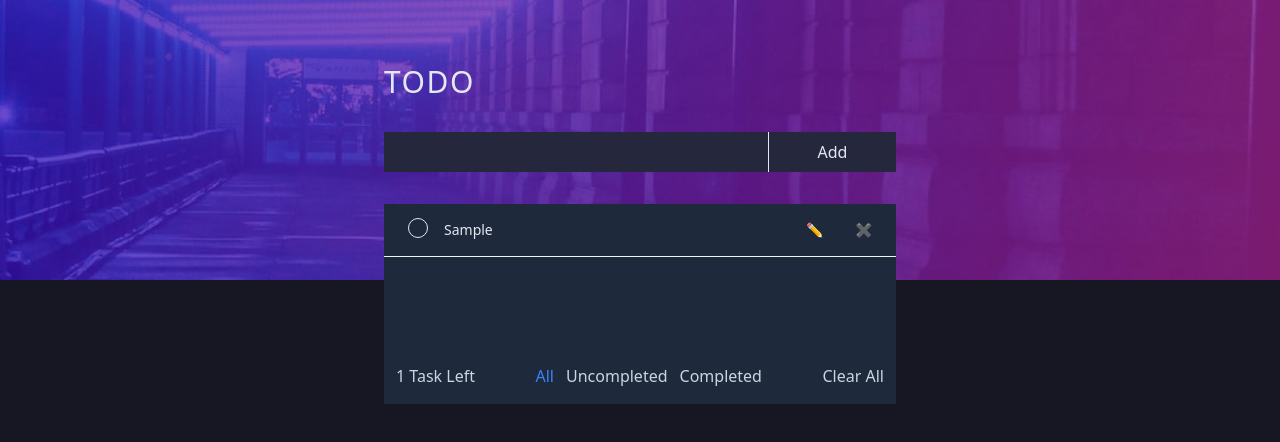
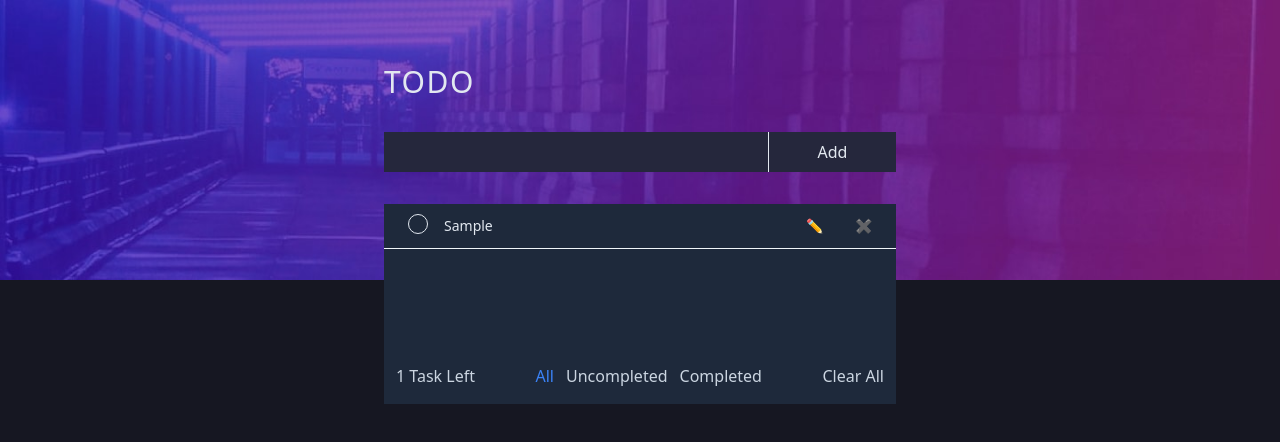
Before and after one commit to boluwajiOladimeji/bolu-vue-todo, a Vue app: page / in a window 1280 px wide. Both pictures are taken after typing "Sample" into the empty fields and a click on the button "Add". Shown: the top 442 px of the page. Built offline with nearby package versions, Linux system fonts and the light colour scheme.

Commit message:
updated favicon and title

```diff
--- a/src/App.vue
+++ b/src/App.vue
@@ -180,7 +180,7 @@ export default {
 
               <p
                 :class="{ 'line-through': todo.completed }"
-                class="capitalize cursor-pointer py-4 flex-1 max-w-sm"
+                class="capitalize cursor-pointer py-3 flex-1 max-w-sm"
                 @click="isCompleted(todo.id)"
               >
                 {{ todo.todo }}
```
